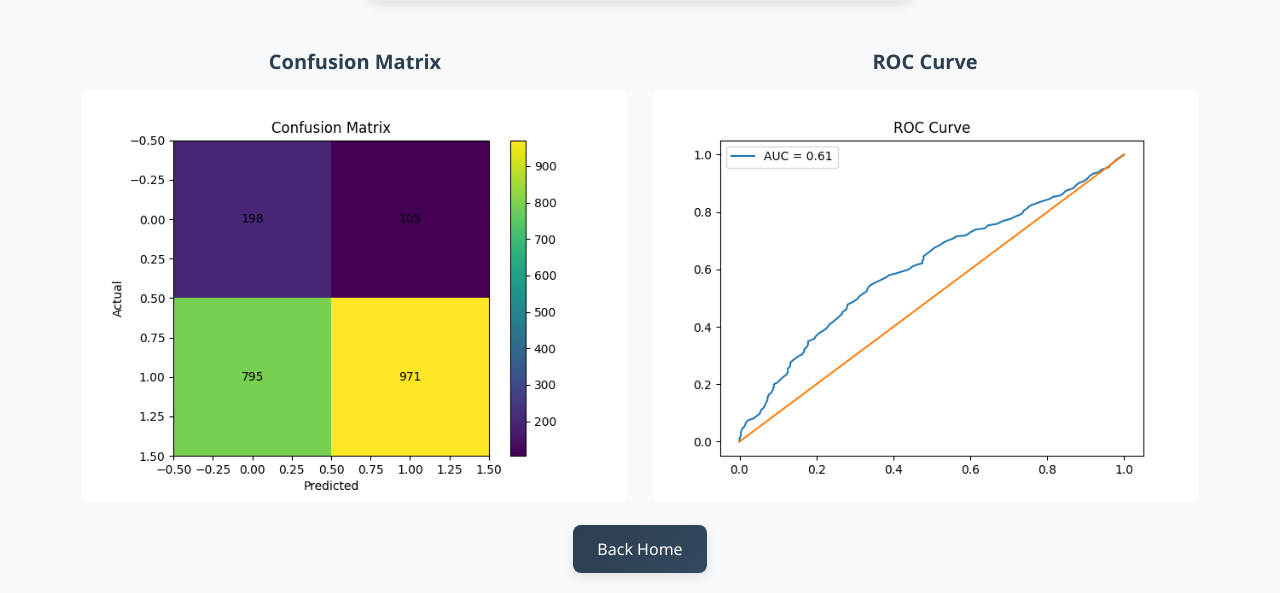
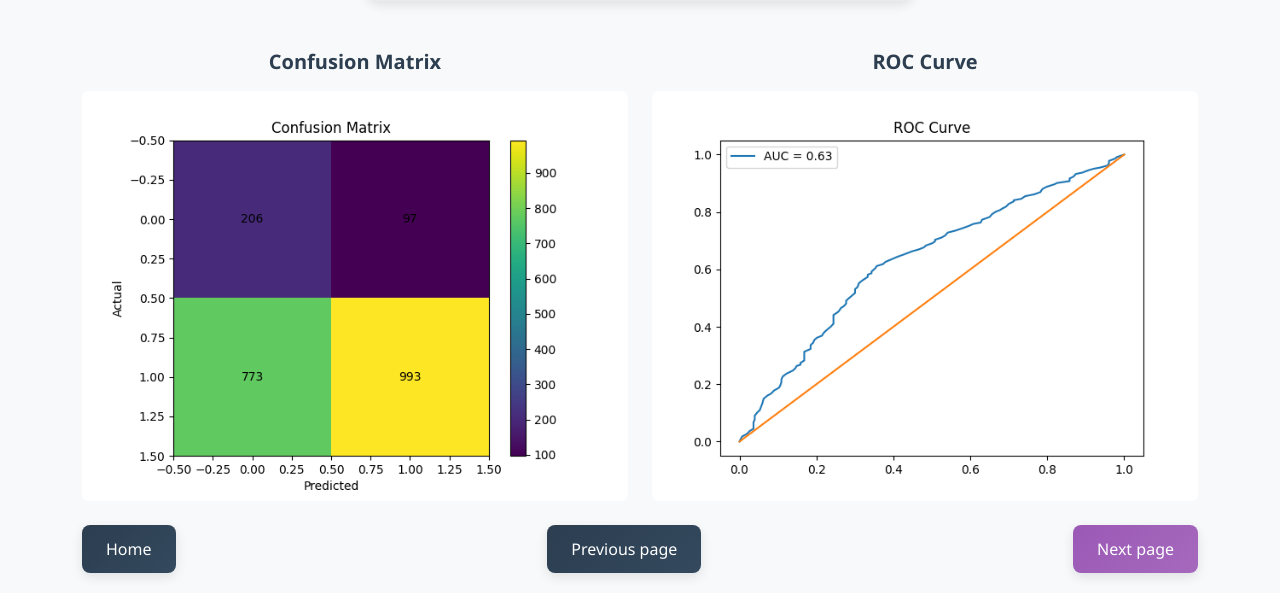
Before and after one commit to angievelasquez-20/machinepython, a Flask app: page /logisticmodel in a window 1280 px wide. Shown: the part 575-1168 px from the top of the page. Run offline with Flask 3, Linux system fonts and the light colour scheme.

Commit message:
A CSV file was deleted and the logistics model button was configured

```diff
--- a/templates/Logisticmodel.html
+++ b/templates/Logisticmodel.html
@@ -107,9 +107,11 @@
     </div>
 </div>
 
-<div class="text-center mt-4">
-    <a href="/" class="btn btn-light">Back Home</a>
-</div>
+    <div class="mt-4 d-flex justify-content-between">
+        <button onclick="window.location.href='/'" class="btn btn-primary">Home</button>
+        <button onclick="window.location.href='/logisticRegression'" class="btn btn-primary">Previous page</button>
+        <button onclick="window.location.href='/supervisedLearning'" class="btn btn-secondary">Next page</button>
+    </div>
 
 </body>
 </html>
```
Also changed, not shown: static/confusion_matrix.png, static/roc_curve.png.
